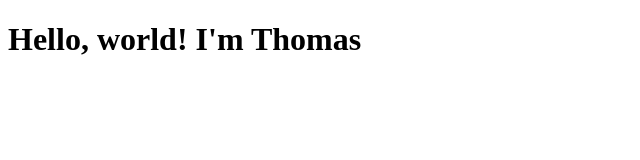
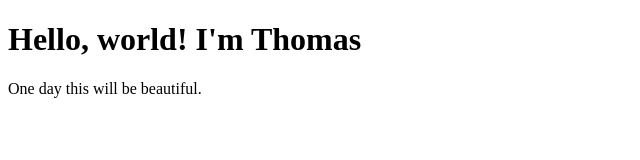
Before and after one commit to ThomasAllison/ThomasAllison, a plain HTML site: page index.html in a window 1280 px wide. Shown: the whole page, without its empty margins (0-640 px from the left). Drawn offline with Linux system fonts and the light colour scheme.

Commit message:
see if changes trigger deploy

```diff
--- a/index.html
+++ b/index.html
@@ -8,5 +8,6 @@
 </head>
 <body>
   <h1>Hello, world! I'm Thomas</h1>
+  <p>One day this will be beautiful.</p>
 </body>
 </html>
```
